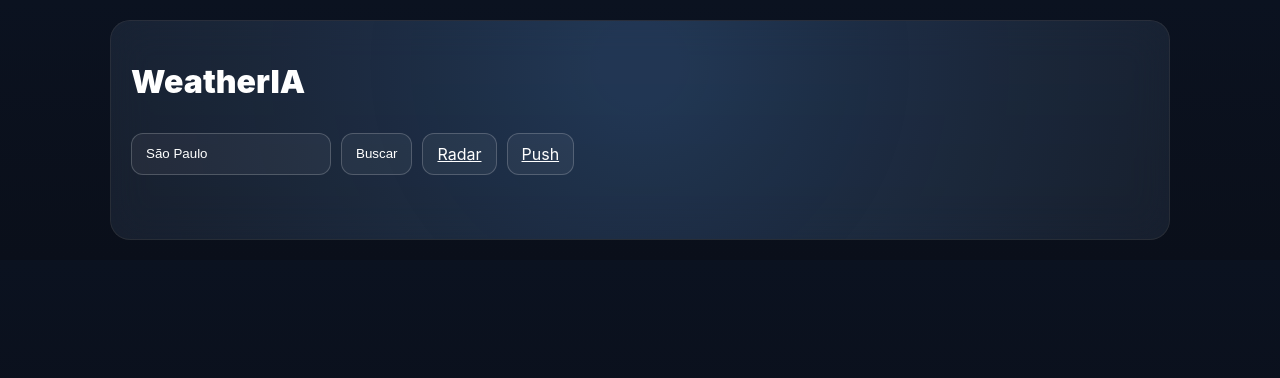
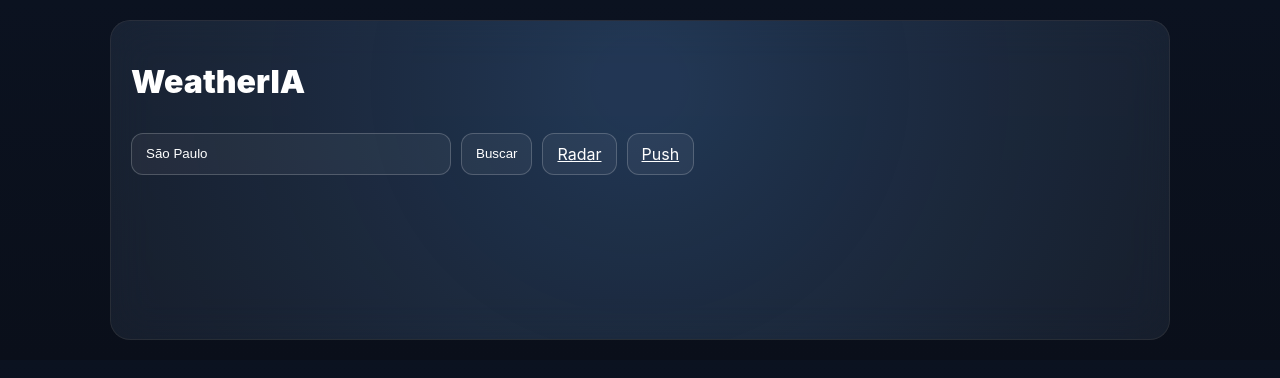
Before and after one commit to eduardocorreiandudupmp/weatheria, a Next.js app: page / in a window 1280 px wide. Shown: the top 378 px of the page. Built offline with nearby package versions, Linux system fonts and the light colour scheme; no server answers.

Commit message:
Update globals.css

```diff
--- a/app/globals.css
+++ b/app/globals.css
@@ -52,7 +52,8 @@ body{
   border:1px solid rgba(255,255,255,.2);
   background:rgba(255,255,255,.05);
   color:white;
-  width:200px;
+  width:320px;
+  max-width: 60vw;
 }
 
 .card{
@@ -66,7 +67,7 @@ body{
 .cardHero{
   position:relative;
   overflow:hidden;
-  min-height:220px;
+  min-height:320px;
 }
 
 .cardInner{
```
